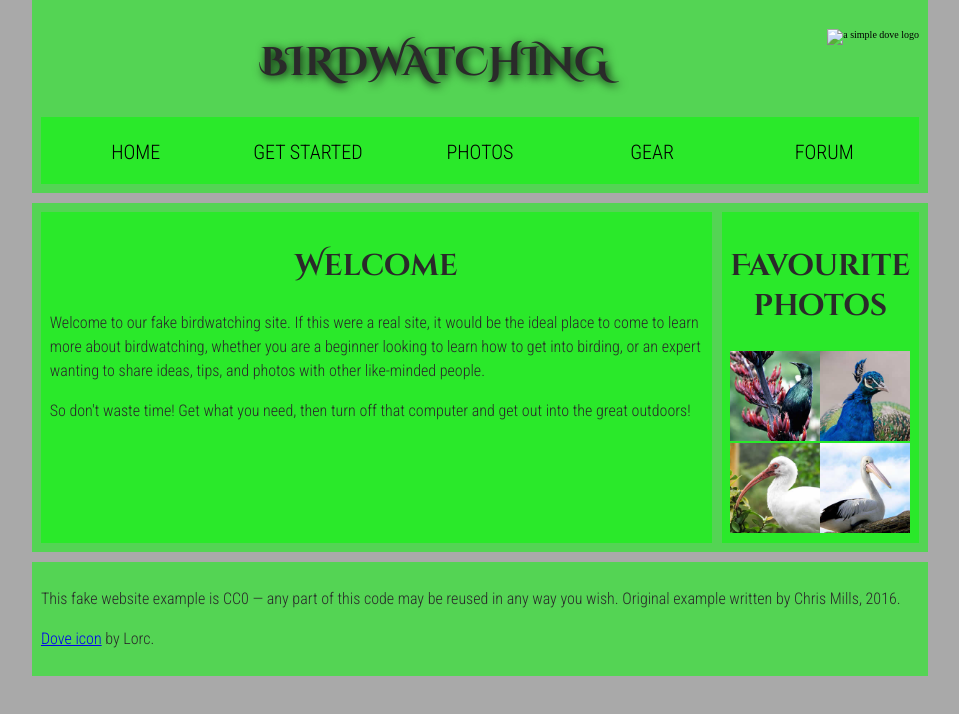
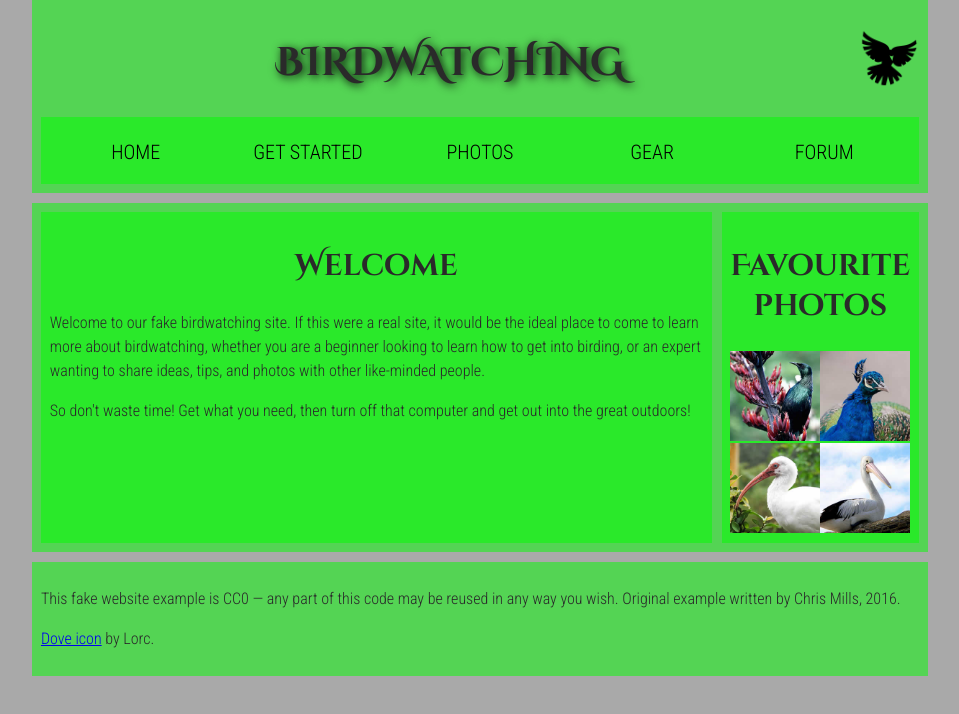
Before and after one commit to naimad96/page-structure, a plain HTML site: page index.html in a window 1280 px wide. Shown: the whole page, without its empty margins (160-1119 px from the left). Drawn offline with Linux system fonts and the light colour scheme.

Commit message:
Final commit

```diff
--- a/index.html
+++ b/index.html
@@ -5,16 +5,14 @@
     <title>Birdwatching</title>
     <link href="https://fonts.googleapis.com/css?family=Roboto+Condensed:300|Cinzel+Decorative:700" rel="stylesheet">
     <link rel="stylesheet" type="text/css" href="styles/styles.css">
-
     <!--[if lt IE 9]>
       <script src="//html5shiv.googlecode.com/svn/trunk/html5.js"></script>
     <![endif]-->
   </head>
-
   <body>
     <header>
       <h1>Birdwatching</h1>
-      <img src="dove.png" alt="a simple dove logo">
+      <img src="images/dove.png" alt="a simple dove logo">
       <nav>
         <ul>
           <li><span>Home</span></li>
@@ -25,16 +23,12 @@
         </ul>
       </nav>
     </header>
-
     <main>
       <article>
         <h2>Welcome</h2>
-
         <p>Welcome to our fake birdwatching site. If this were a real site, it would be the ideal place to come to learn more about birdwatching, whether you are a beginner looking to learn how to get into birding, or an expert wanting to share ideas, tips, and photos with other like-minded people.</p>
-
         <p>So don't waste time! Get what you need, then turn off that computer and get out into the great outdoors!</p>
       </article>
-
       <aside>
         <h2>Favourite photos</h2>
         <a href="favorite-1.jpg"><img src="images/favorite-1_th.jpg" alt="Small black bird, black claws, long black slender beak, links to larger version of the image"></a>
@@ -43,10 +37,8 @@
         <a href="favorite-4.jpg"><img src="images/favorite-4_th.jpg" alt="Large bird, mostly white plumage with black plumage on back and rear, long straight white beak, links to larger version of the image"></a>
       </aside>
     </main>
-
     <footer>
       <p>This fake website example is CC0 — any part of this code may be reused in any way you wish. Original example written by Chris Mills, 2016.</p>
-
       <p><a href="http://game-icons.net/lorc/originals/dove.html">Dove icon</a> by Lorc.</p>
     </footer>
   </body>
```
Also changed, not shown: styles/styles.css (+0 -28 lines), 1 other file. Lines whose indentation alone changed are shown as unchanged.
